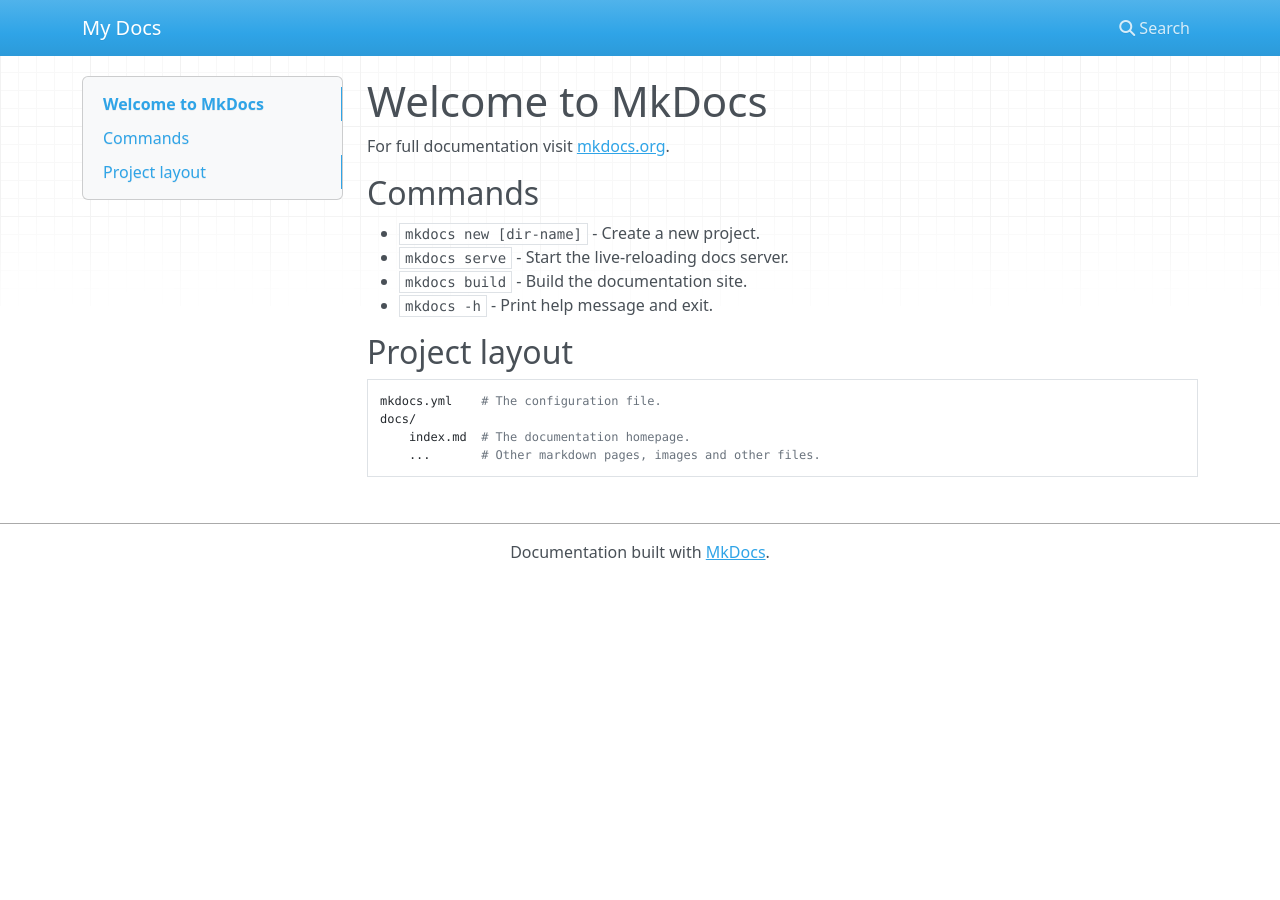
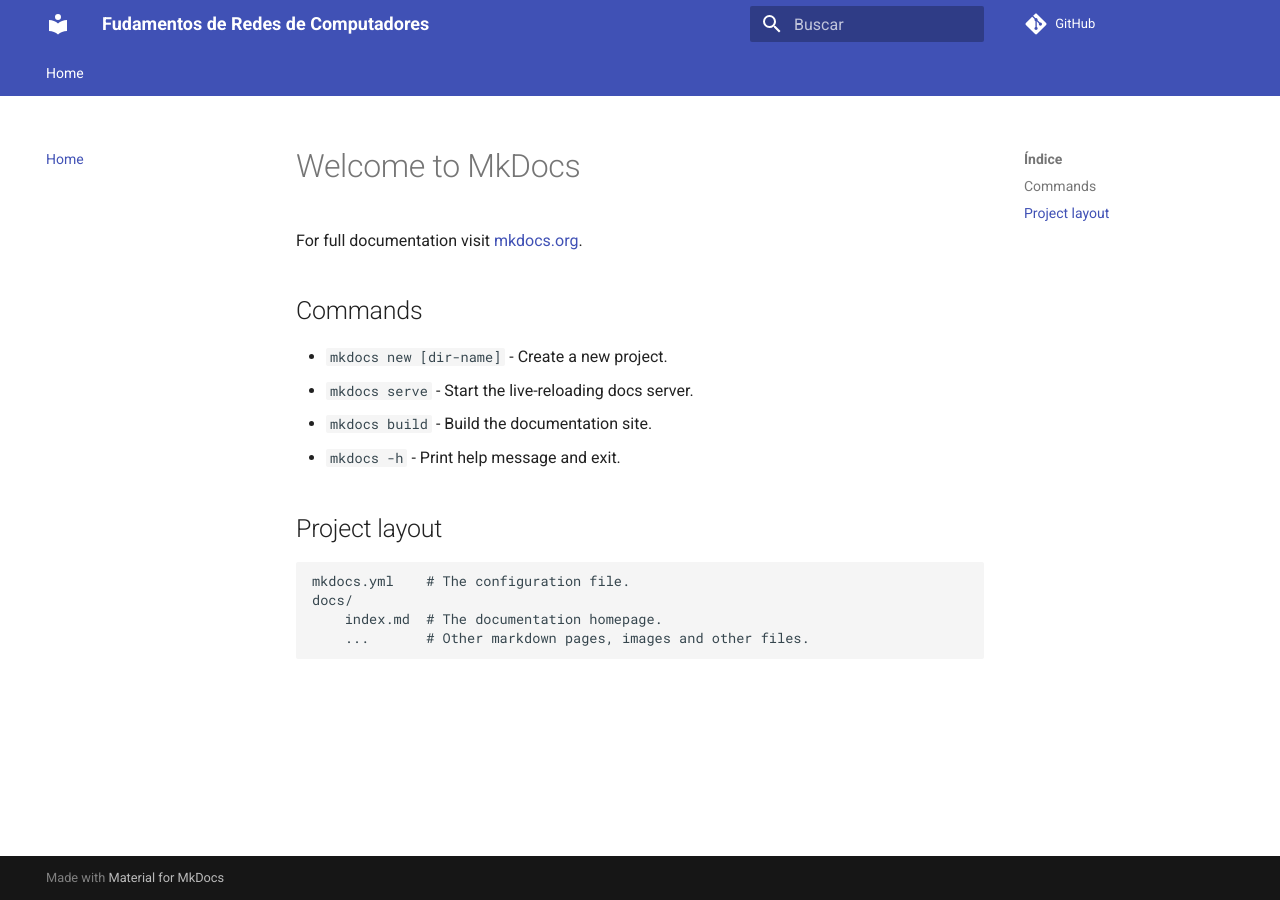
Before and after one commit to francisco1code/FRC_docs, an MkDocs documentation site: the page built from docs/index.md, in a window 1280 px wide. Built offline with MkDocs 1.6.1 and Material for MkDocs 9.7.7, drawn with Linux system fonts in a browser that asks for light colours; nearby versions of some CDN libraries; comment, search, counter and statistics services are not loaded.

Commit message:
criando estrutura
Co-authored-by: Paulo Gonçalves Lima <paulogoncalves436@gmail.com>
Co-authored-by: Leonardo Gomes <leonardodasigomes@gmail.com>
Co-authored-by: Pedro Cella <pedrovscella@gmail.com>

```diff
--- a/mkdocs.yml
+++ b/mkdocs.yml
@@ -1 +1,14 @@
-site_name: My Docs
+site_name: Fudamentos de Redes de Computadores
+repo_url: https://github.com/francisco1code/FRC_docs
+
+extra_css:
+        - assets/stylesheets/extra.css
+
+theme:
+        name: material
+        language: pt
+        features:
+                - navigation.tabs
+
+nav:
+        - Home: index.md
```
